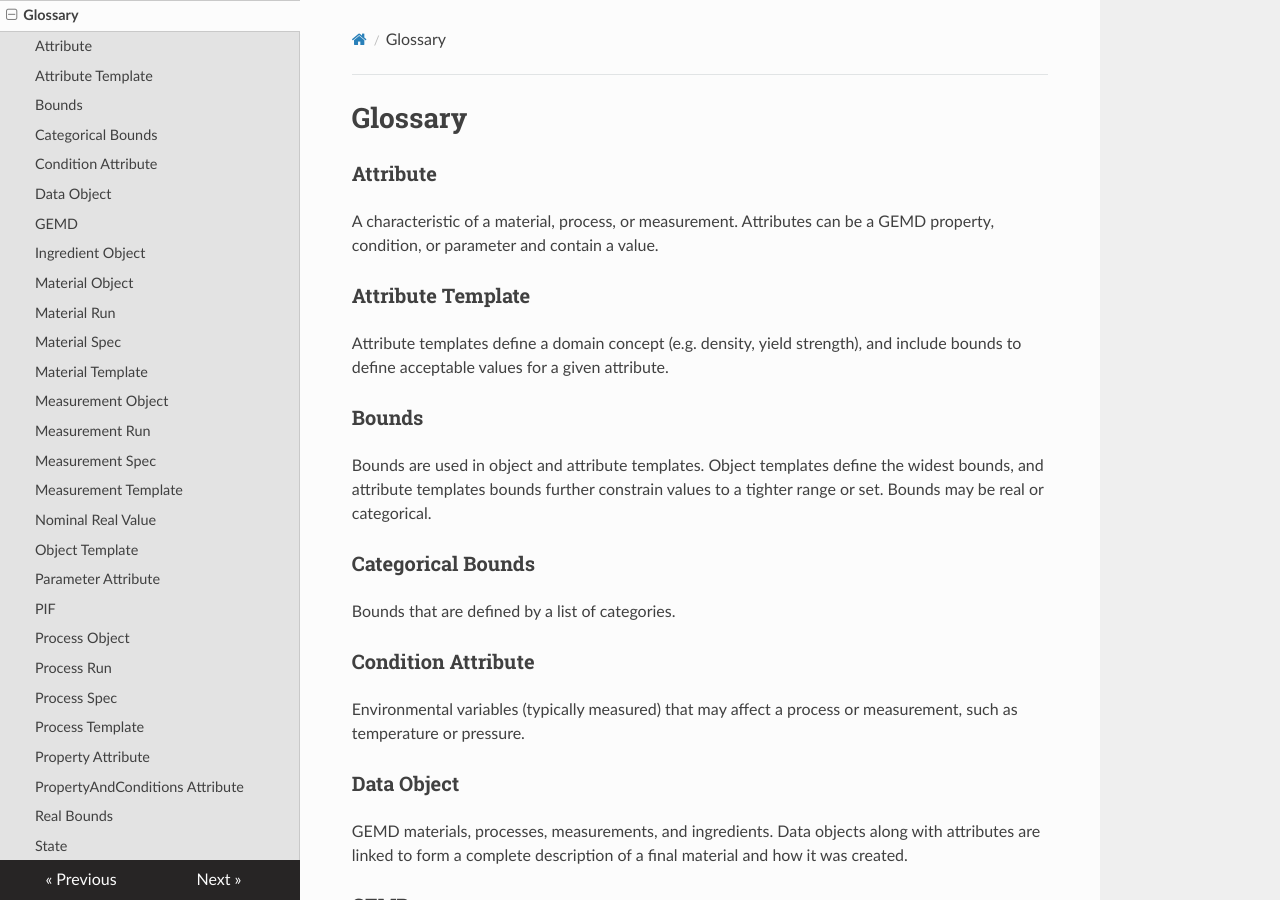
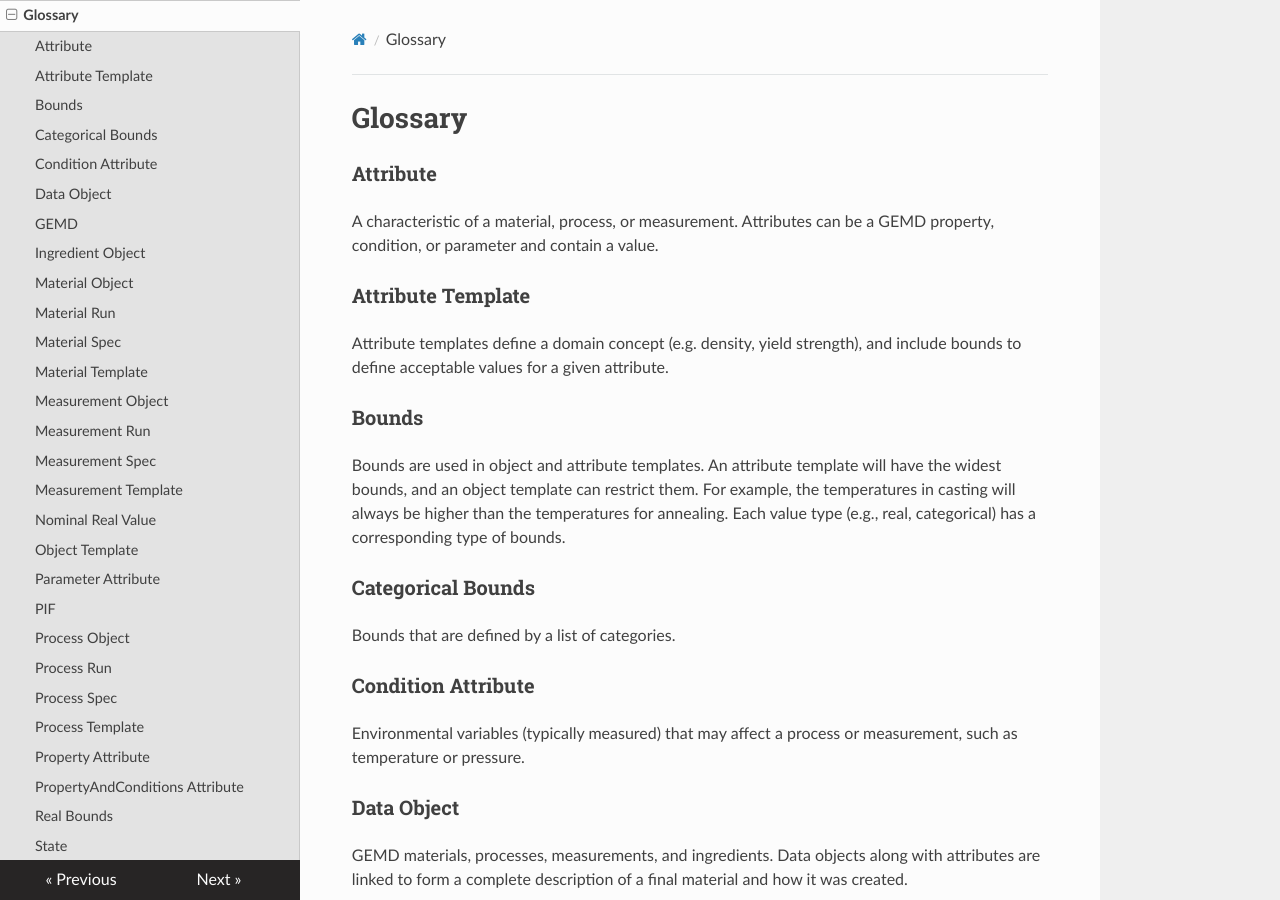
Before and after one commit to CitrineInformatics/gemd-docs, an MkDocs documentation site: the page built from docs/glossary.md, in a window 1280 px wide and 900 px high. Built offline with MkDocs 1.6.1, drawn with Linux system fonts in a browser that asks for light colours; nearby versions of some CDN libraries.

Commit message:
Update docs/glossary.md
Co-authored-by: Ken Kroenlein <51962276+kroenlein@users.noreply.github.com>

```diff
--- a/docs/glossary.md
+++ b/docs/glossary.md
@@ -7,7 +7,7 @@ A characteristic of a material, process, or measurement. Attributes can be a GEM
 Attribute templates define a domain concept (e.g. density, yield strength), and include bounds to define acceptable values for a given attribute.
 
 ### Bounds
-Bounds are used in object and attribute templates. Object templates define the widest bounds, and attribute templates bounds further constrain values to a tighter range or set.  Bounds may be real or categorical.
+Bounds are used in object and attribute templates. An attribute template will have the widest bounds, and an object template can restrict them.  For example, the temperatures in casting will always be higher than the temperatures for annealing.  Each value type (e.g., real, categorical) has a corresponding type of bounds.
 
 ### Categorical Bounds
 Bounds that are defined by a list of categories.
```
